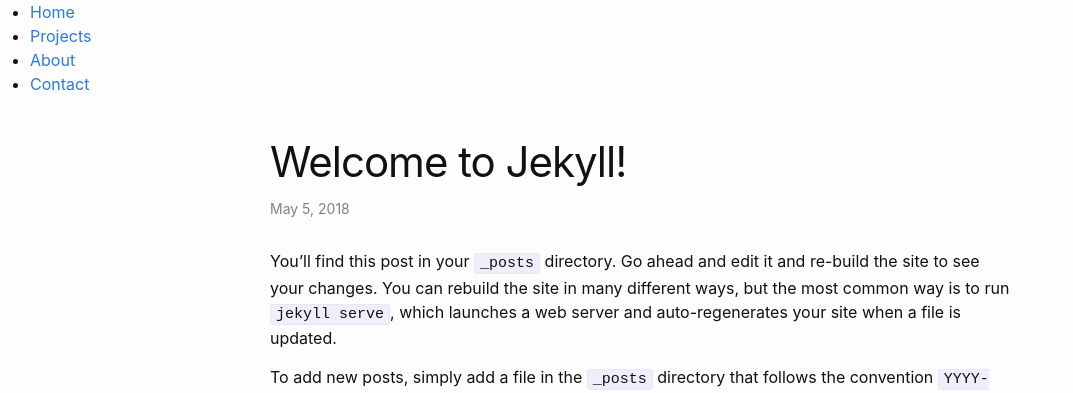
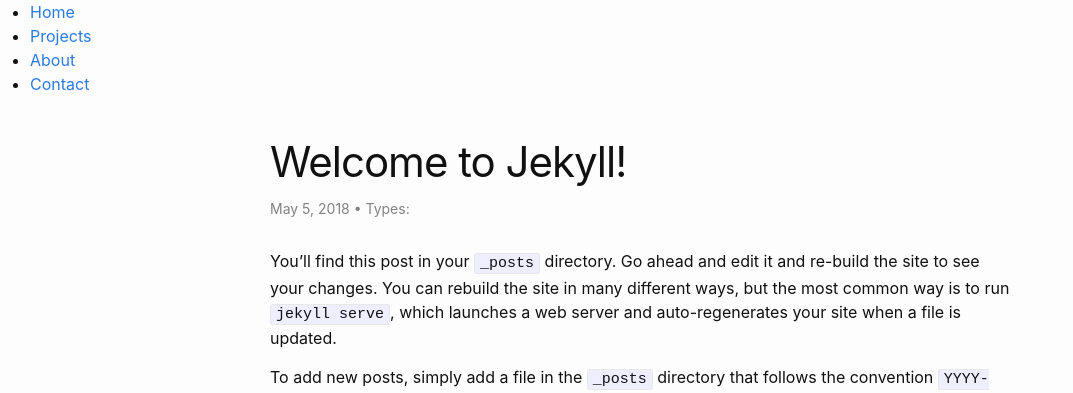
Before and after one commit to cendrine-b/cendrine-b.github.io, a Jekyll site: the page built from _posts/2018-05-05-welcome-to-jekyll.markdown, in a window 1280 px wide. Shown: the top 393 px of the page, without its empty margins (0-1073 px from the left). Built offline with Jekyll 4.4.1, drawn with Linux system fonts in a browser that asks for light colours.

Commit message:
Update post.html in _layouts with page.type and page.intro

```diff
--- a/_layouts/post.html
+++ b/_layouts/post.html
@@ -12,7 +12,12 @@
       </time>
       {%- if page.author -%}
         • <span itemprop="author" itemscope itemtype="http://schema.org/Person"><span class="p-author h-card" itemprop="name">{{ page.author }}</span></span>
-      {%- endif -%}</p>
+      {%- endif -%}
+      • <span>Types: {{ page.type }}</span>
+      <blockquote>
+        {{ page.intro }}
+      </blockquote>
+    </p>
   </header>
 
   <div class="post-content e-content" itemprop="articleBody">
```
